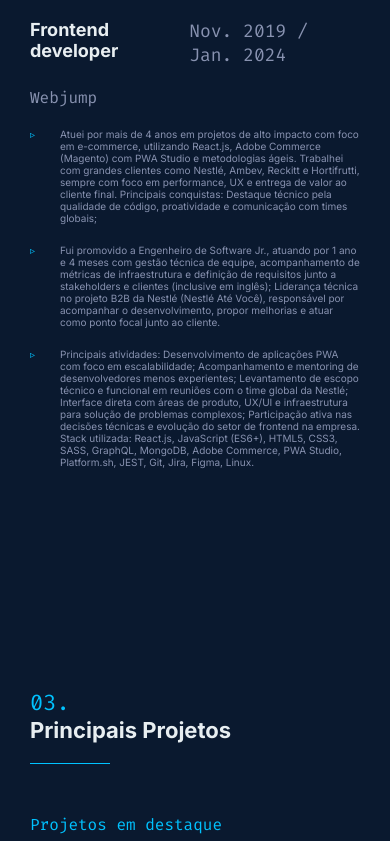
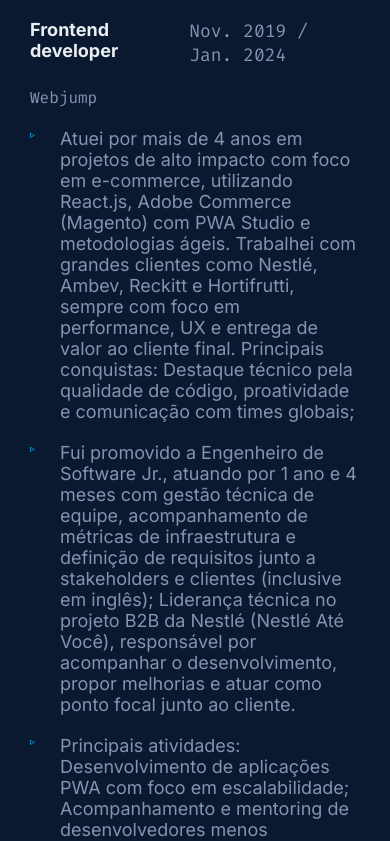
Before and after one commit to Digbezerra/portfolio-v1, a React (Vite) app: page / in a window 390 px wide. Shown: the part 2700-3541 px from the top of the page. Built offline with nearby package versions, Linux system fonts and the light colour scheme.

Commit message:
font adjust, button width fixed

```diff
--- a/src/components/sections/Jobs.jsx
+++ b/src/components/sections/Jobs.jsx
@@ -95,7 +95,7 @@ export function Jobs() {
                       {item.description.map((item) => {
                         return (
                           <li className="job__li job__li--tasks" key={item}>
-                            {item}
+                            <p>{item}</p>
                           </li>
                         );
                       })}
--- a/src/styles/queries.css
+++ b/src/styles/queries.css
@@ -13,6 +13,9 @@
     width: 100%;
   } */
 
+  .btn--default__hero {
+    width: 30rem;
+  }
   .section-projects {
     width: 100%;
   }
@@ -226,10 +229,6 @@
     margin-bottom: 10rem;
   }
 
-  .btn--hero {
-    width: 100%;
-  }
-
   .section-jobs__content {
     flex-direction: column;
   }
@@ -256,6 +255,7 @@
 
   .featured__image {
     grid-row: 2;
+    display: flex;
   }
 
   .stack__ul {
```
